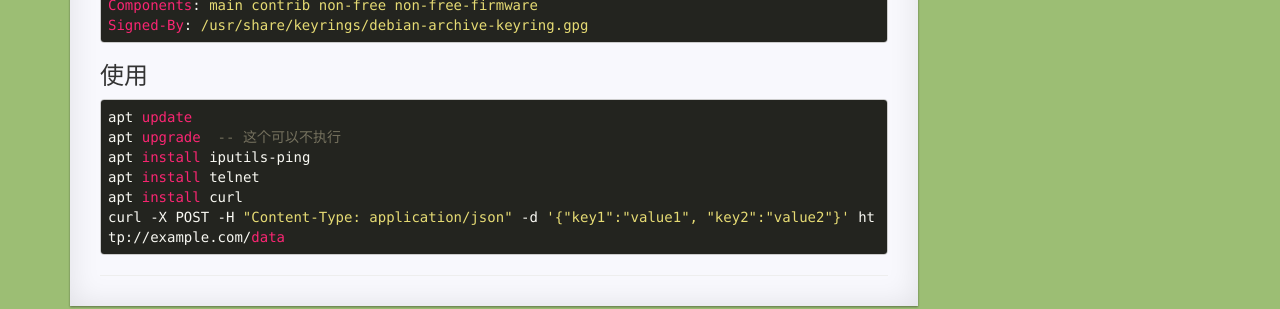
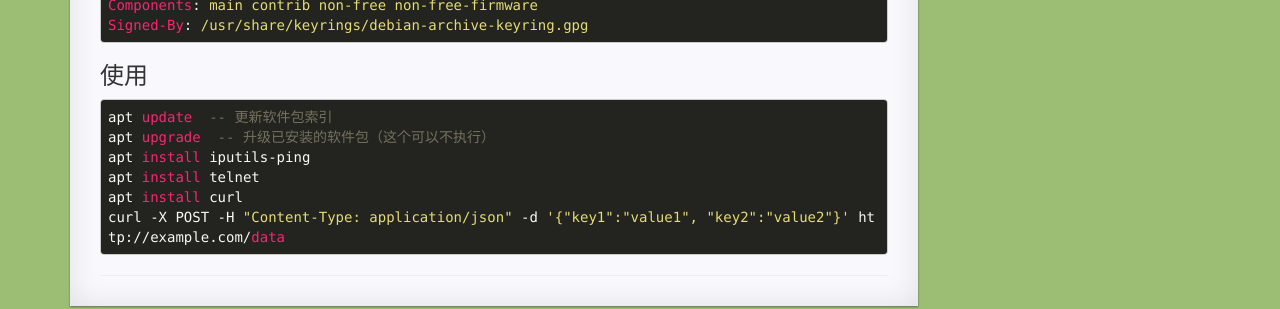
Before and after one commit to linyongchao/linyongchao.github.io, a Jekyll site: the page built from _posts/2025/2025-07-25-Debian.md, in a window 1280 px wide. Shown: the part 1467-1776 px from the top of the page. Built offline with Jekyll 4.4.1, drawn with Linux system fonts in a browser that asks for light colours; comment, search, counter and statistics services are not loaded.

Commit message:
update:修改了apt命令注释

```diff
--- a/_posts/2025/2025-07-25-Debian.md
+++ b/_posts/2025/2025-07-25-Debian.md
@@ -80,8 +80,8 @@ Signed-By: /usr/share/keyrings/debian-archive-keyring.gpg
 
 ### 使用
 
-	apt update
-	apt upgrade  -- 这个可以不执行
+	apt update  -- 更新软件包索引
+	apt upgrade  -- 升级已安装的软件包（这个可以不执行）
 	apt install iputils-ping
 	apt install telnet
 	apt install curl
```
